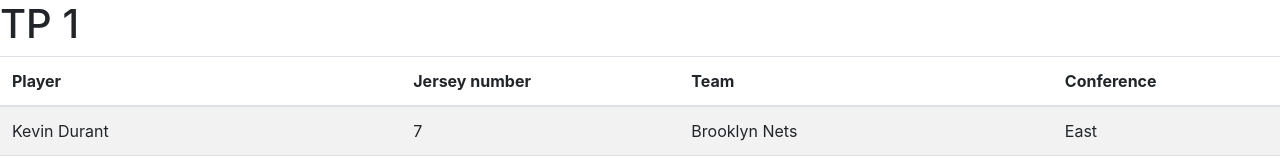
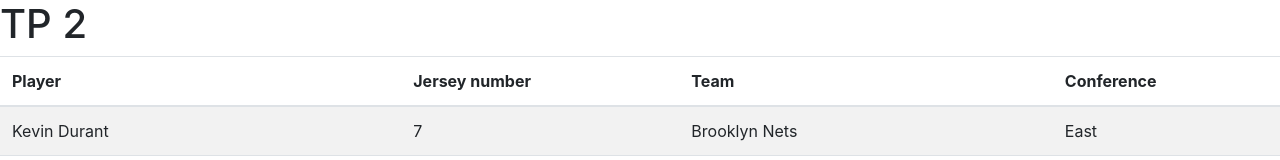
Before and after one commit to agaudichon/CGI-formation-Angular, an Angular app: page / in a window 1280 px wide. Shown: the top 160 px of the page. Built offline with nearby package versions, Linux system fonts and the light colour scheme.

Commit message:
Solution TP2

```diff
--- a/src/app/app.component.html
+++ b/src/app/app.component.html
@@ -1,5 +1,5 @@
 <div class="row">
-  <h1>TP 1</h1>
+  <h1>TP 2</h1>
 </div>
 
 <tp2 [players]="players" [teams]="teams"></tp2>
--- a/src/app/app.module.ts
+++ b/src/app/app.module.ts
@@ -4,7 +4,7 @@
 import {NgbModule} from '@ng-bootstrap/ng-bootstrap';
 
 import {AppComponent} from './app.component';
-import {Tp2Component} from "./component/tp2/tp2.component";
+import {Tp2Component} from "./components/tp2/tp2.component";
 import {GetTeamPipe} from "@app/pipes/get-team.pipe";
 import {SelectedPlayerDirective} from "@app/directives/selected-player.directive";
 import {ConferenceDirective} from "@app/directives/conference.directive";
```
Also changed, not shown: src/app/components/tp2/tp2.component.css (renamed from src/app/component/tp2/tp2.component.css), src/app/components/tp2/tp2.component.html (renamed from src/app/component/tp2/tp2.component.html), src/app/components/tp2/tp2.component.ts (renamed from src/app/component/tp2/tp2.component.ts).
